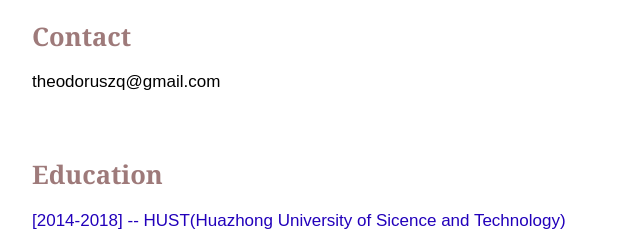
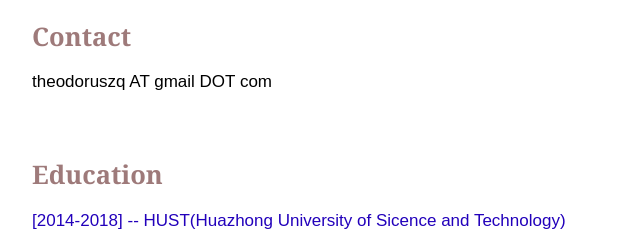
Before and after one commit to sydney0zq/resume, a plain HTML site: page index.html in a window 1280 px wide. Shown: the part 329-569 px from the top of the page, 268-908 px from the left. Drawn offline with Linux system fonts and the light colour scheme.

Commit message:
:update: protect my mail

```diff
--- a/index.html
+++ b/index.html
@@ -36,7 +36,7 @@
 <section id="contact">
 <h2>Contact</h2>
 <p>
-	theodoruszq@gmail.com
+	theodoruszq AT gmail DOT com
 </p>
 </section>
 
```
Also changed, not shown: mail.jpg (added).
